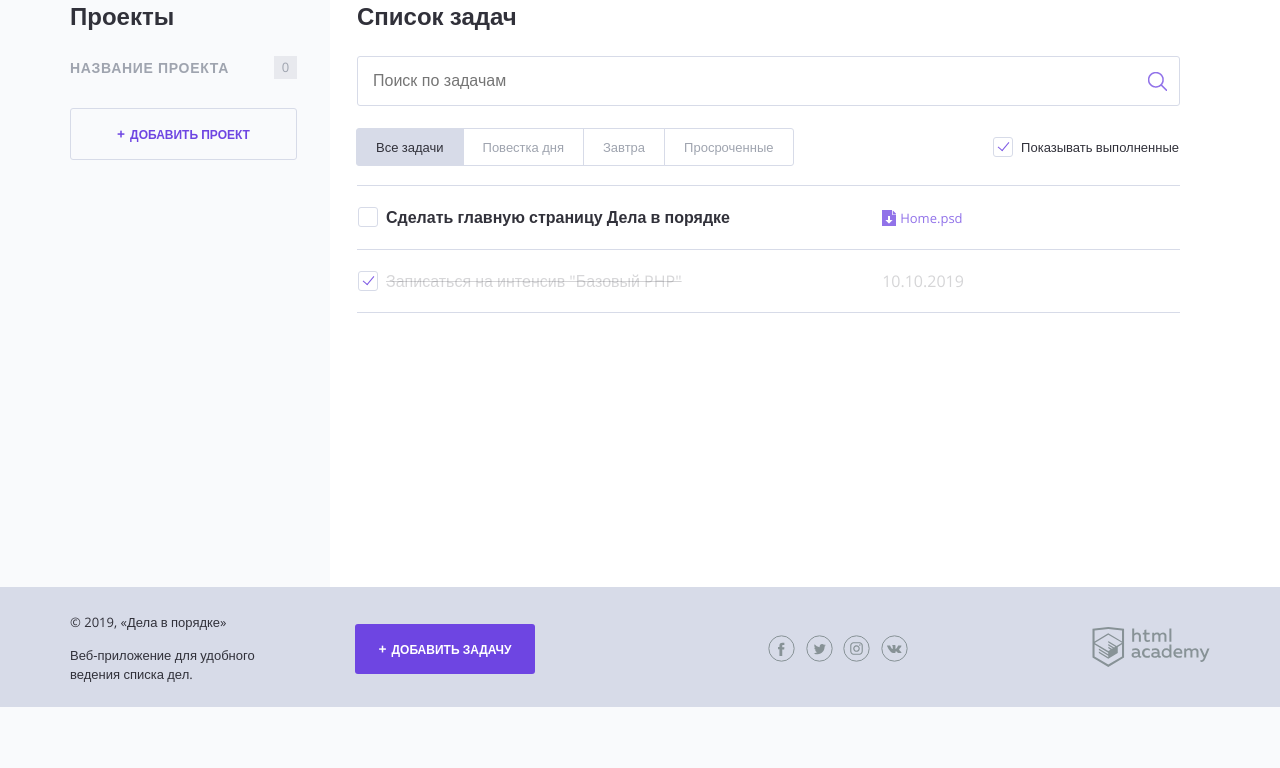
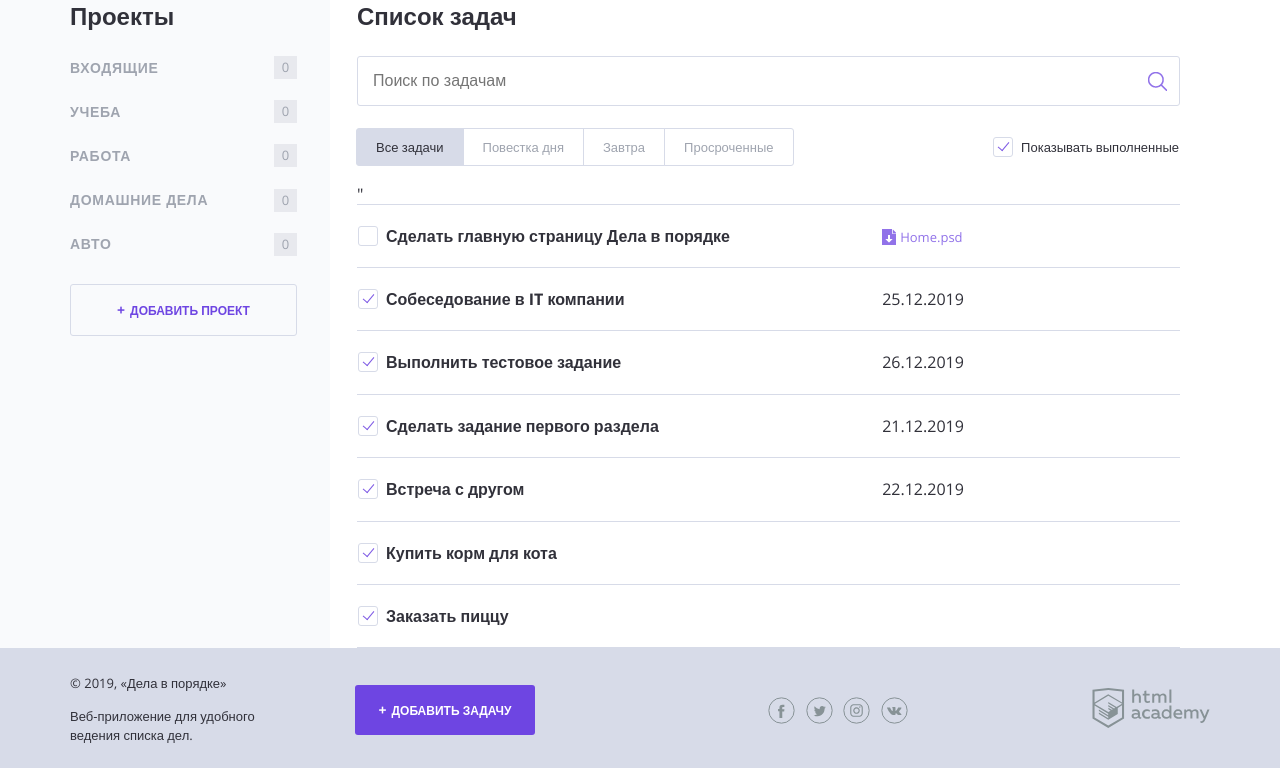
Before and after one commit to captain-zsa/doingsdone-boris, a PHP site: page / in a window 1280 px wide. Shown: the part 93-861 px from the top of the page. Before the commit the page ends 800 px from the top, so only its background shows below. Run offline with PHP 8.4, Linux system fonts and the light colour scheme; some libraries are stand-ins or nearby versions.

Commit message:
Итерация по массивам 2.1

```diff
--- a/index.php
+++ b/index.php
@@ -3,9 +3,41 @@ $category = ['Входящие', 'Учеба', 'Работа', 'Домашние
 
 $array = [
     0 => [
-        'task' => '',
-        'date_'
+        'task' => 'Собеседование в IT компании',
+        'date_of_completion' => '25.12.2019',
+        'category' => 'Работа',
+        'is_done' => false
     ],
+    1 => [
+        'task' => 'Выполнить тестовое задание',
+        'date_of_completion' => '26.12.2019',
+        'category' => 'Работа',
+        'is_done' => false
+    ],
+    2 => [
+        'task' => 'Сделать задание первого раздела',
+        'date_of_completion' => '21.12.2019',
+        'category' => 'Учеба',
+        'is_done' => true
+    ],
+    3 => [
+        'task' => 'Встреча с другом',
+        'date_of_completion' => '22.12.2019',
+        'category' => 'Входящие',
+        'is_done' => false
+    ],
+    4 => [
+        'task' => 'Купить корм для кота',
+        'date_of_completion' => false,
+        'category' => 'Домашние дела',
+        'is_done' => false
+    ],
+    5 => [
+        'task' => 'Заказать пиццу',
+        'date_of_completion' => false,
+        'category' => 'Домашние дела',
+        'is_done' => false
+    ]
 ];
 
 $show_complete_tasks = rand(0, 1);
@@ -53,12 +85,16 @@ $show_complete_tasks = rand(0, 1);
                     <h2 class="content__side-heading">Проекты</h2>
 
                     <nav class="main-navigation">
+
                         <ul class="main-navigation__list">
+                            <?php foreach ($category as $val): ?>
                             <li class="main-navigation__list-item">
-                                <a class="main-navigation__list-item-link" href="#">Название проекта</a>
+                                <a class="main-navigation__list-item-link" href="#"><?=$val;?></a>
                                 <span class="main-navigation__list-item-count">0</span>
                             </li>
+                            <?php endforeach; ?>
                         </ul>
+
                     </nav>
 
                     <a class="button button--transparent button--plus content__side-button" href="pages/form-project.html" target="project_add">Добавить проект</a>
@@ -102,21 +138,25 @@ $show_complete_tasks = rand(0, 1);
 
                             <td class="task__date"></td>
                         </tr>
+                        <?= (isset($errors)) ? 'form--invalid' : '';?>"
                         <?php if ($show_complete_tasks): ?>
-                        <tr class="tasks__item task task--completed">
+                        <?php foreach ($array as $key => $val): ?>
+                        <?php if($val['is_done'] == true && !show_complete_tasks) {continue;}?>
+                        <tr class="tasks__item task <? ($val['is_done'] == true) ? 'task--completed' : ''; ?>">
                             <td class="task__select">
                                 <label class="checkbox task__checkbox">
                                     <input class="checkbox__input visually-hidden" type="checkbox" checked>
-                                    <span class="checkbox__text">Записаться на интенсив "Базовый PHP"</span>
+                                    <span class="checkbox__text"><?=$val['task'];?></span>
                                 </label>
                             </td>
-                            <td class="task__date">10.10.2019</td>
-
+                            <td class="task__date"><?=$val['date_of_completion'];?></td>
                             <td class="task__controls">
                             </td>
                         </tr>
+                        <?php endforeach; ?>
                         <?php endif ;?>
                     </table>
+
                 </main>
             </div>
         </div>
```
